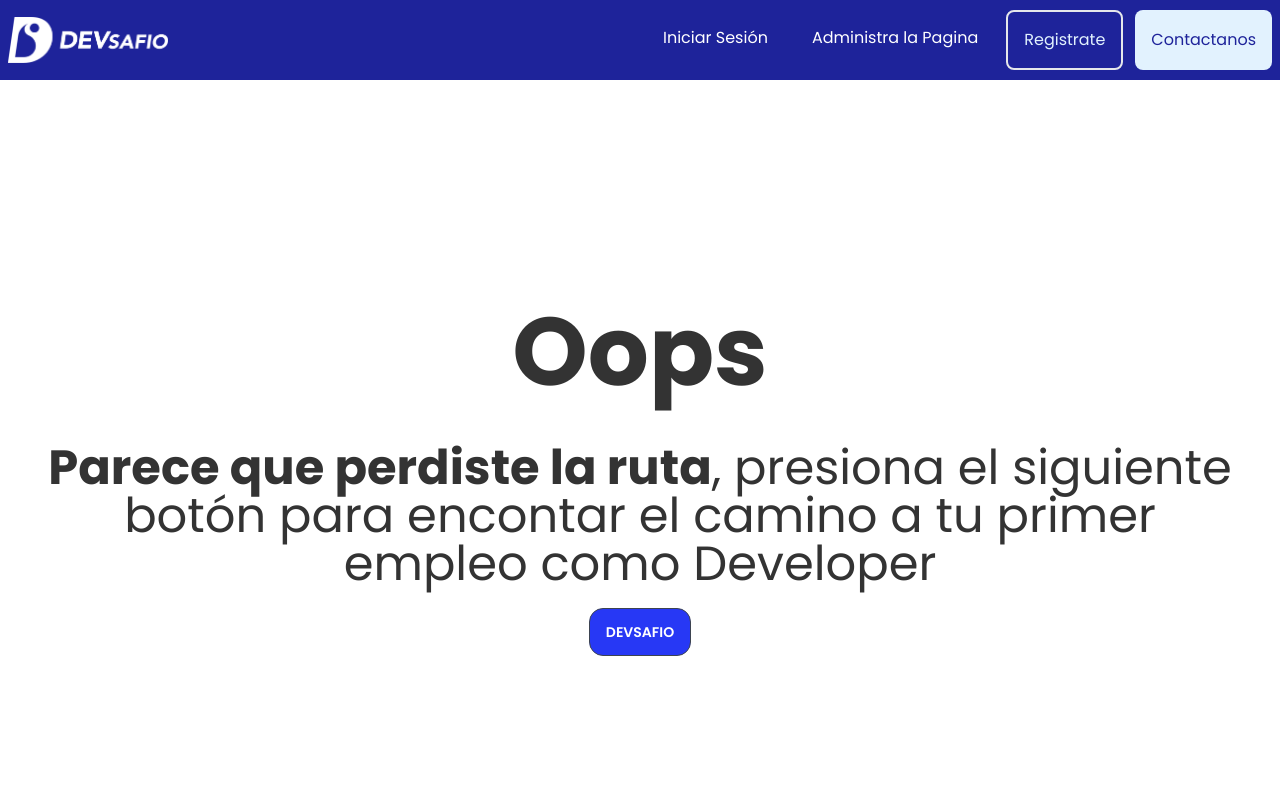
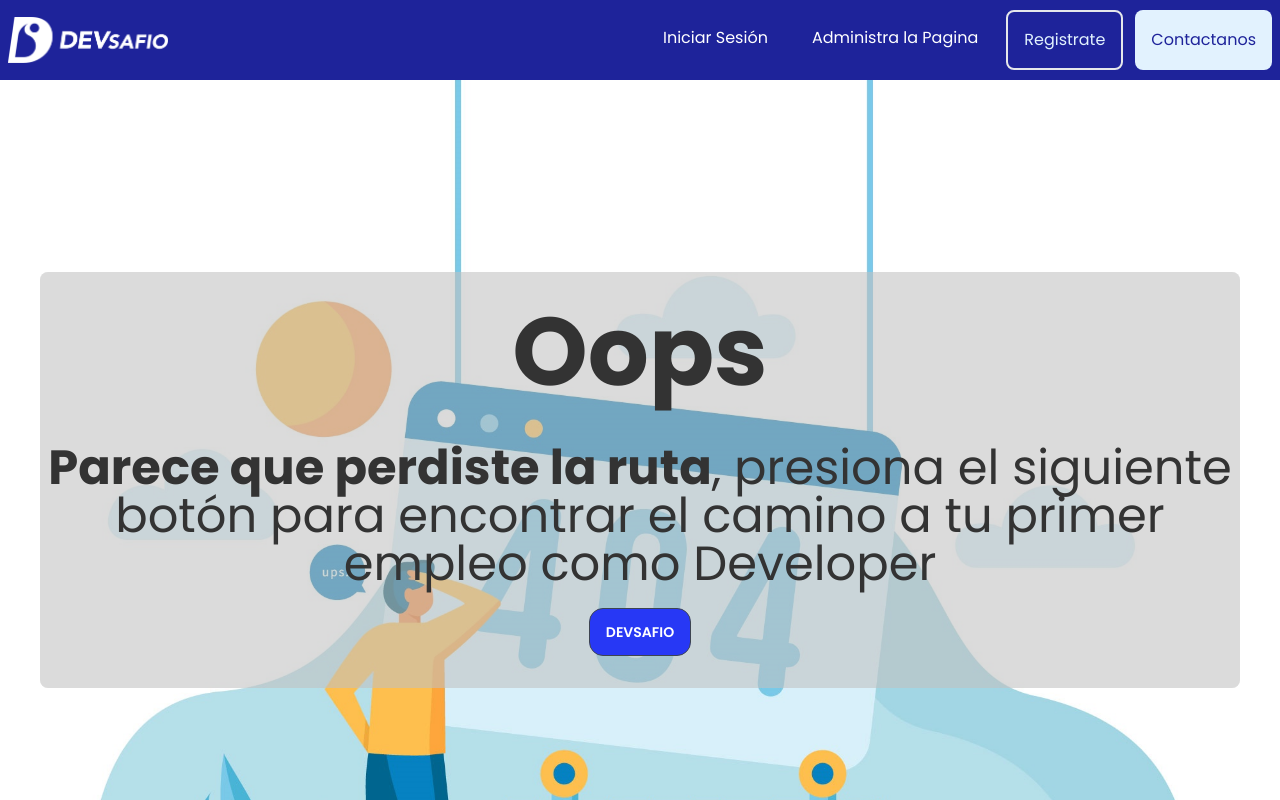
Before and after one commit to vecarope/ejemploReact, a React (Create React App) app: page /404 in a window 1280 px wide. Shown: the top 800 px of the page. Built offline with nearby package versions, Linux system fonts and the light colour scheme; what tw-elements would draw is missing.

Commit message:
Add new image, fix bg image, add text background

```diff
--- a/src/views/Error404/index.jsx
+++ b/src/views/Error404/index.jsx
@@ -2,7 +2,7 @@ import React from 'react';
 import { useCallback } from 'react';
 import { useNavigate } from 'react-router-dom';
 import '../../assets/componentsCSS/button.css';
-//import error404 from '../../assets/design/error404.png';
+import error404 from '../../assets/design/error404.jpg';
 
 const Error404 = () => {
   const navigate = useNavigate();
@@ -13,24 +13,19 @@ const Error404 = () => {
 
   return (
     <section>
-      {/*<div
-        className="hero  bg-no-repeat bg-cover h-screen"
-        style={{
-          backgroundImage: `url("https://img.freepik.com/vector-gratis/concepto-fallo-tecnico-landing-page_52683-12188.jpg?w=740&t=st=1668951489~exp=1668952089~hmac=c10d3174bd065e7cc00f459d6bb6223b19921a0a7bc6329732fe69c0fe314e4d")`
-        }}
-      >
-      */}
-      <div  className=" hero  bg-no-repeat bg-cover h-screen">
-        <div className=" text-center mx-3 sm:mx-10">
-          <h1 className=" mb-5 text-5xl sm:text-8xl font-bold hover:decoration-4">
+      <div  className=" hero  bg-no-repeat bg-cover h-screen "
+            style={{
+              backgroundImage:`url(${error404})`}}>
+        <div className=" text-center mx-3  sm:m-10 backdrop-opacity-20 backdrop-invert bg-white/30 rounded-lg">
+          <h1 className=" mt-8 mb-5 text-5xl sm:text-8xl font-bold hover:decoration-4">
             Oops
           </h1>
           <br />
           <p className="bg-[error404] mb-5  text-3xl sm:text-5xl ">
             <strong>Parece que perdiste la ruta</strong>, presiona el siguiente
-            botón para encontar el camino a tu primer empleo como Developer{' '}
+            botón para encontrar el camino a tu primer empleo como Developer{' '}
           </p>
-          <button onClick={goLanding} className="btn btn-blue">
+          <button onClick={goLanding} className="btn btn-blue mb-8">
             DEVSAFIO
           </button>
         </div>
```
Also changed, not shown: src/assets/design/error404.jpg (added), src/assets/design/error404.png (deleted).
